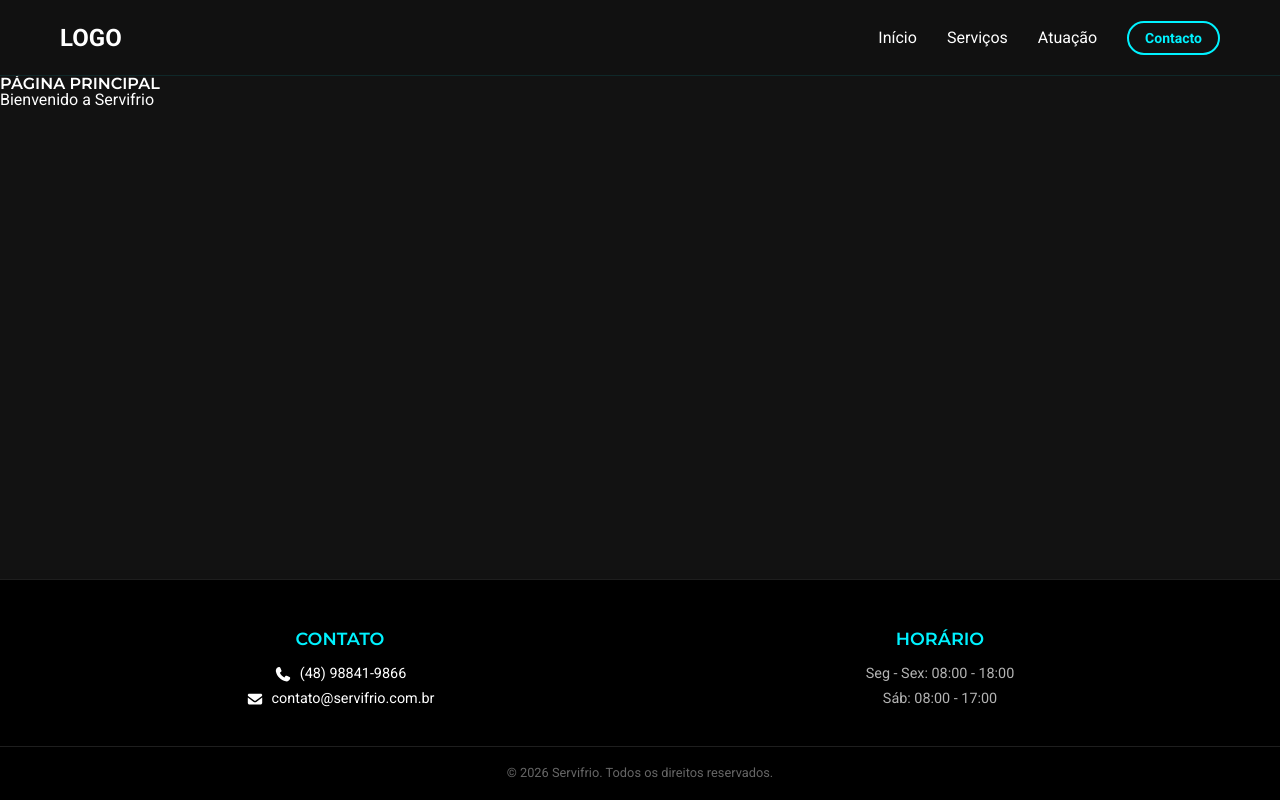
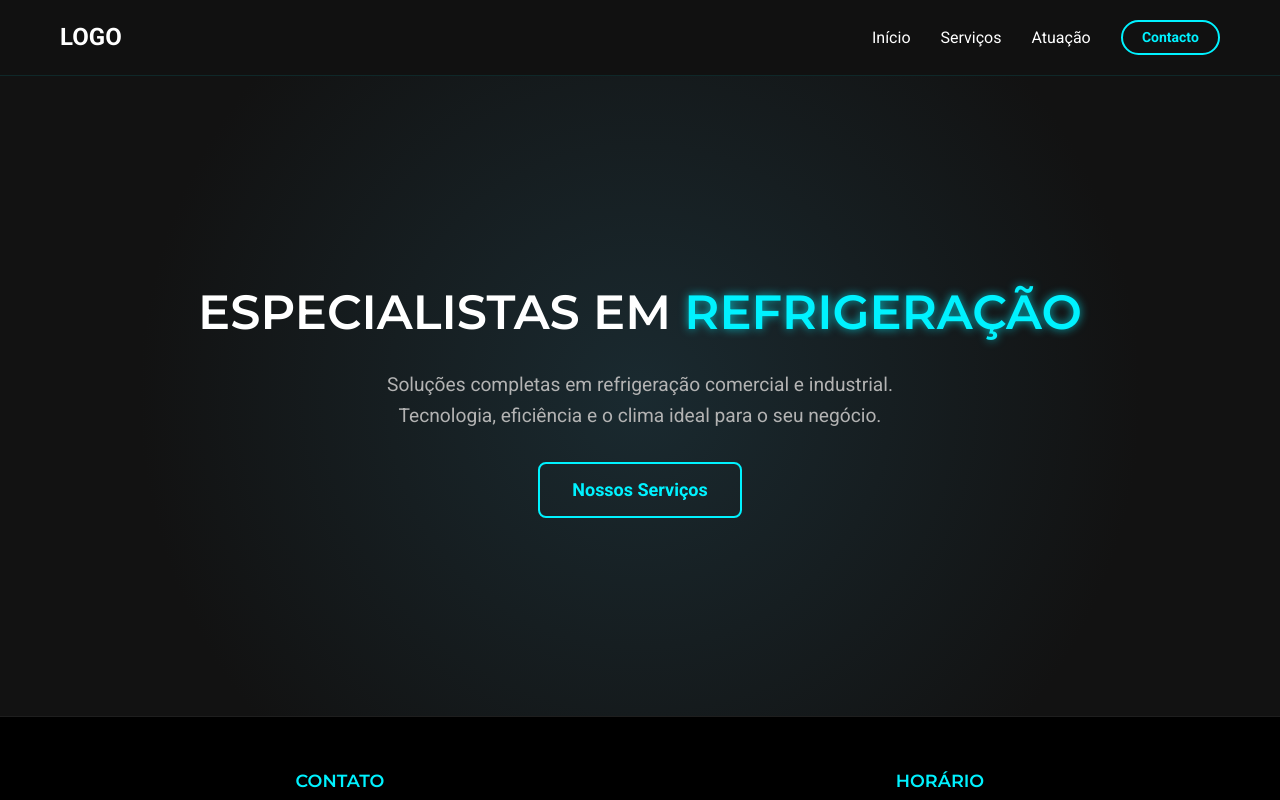
Before and after one commit to renlin-code/servifrio, a Nuxt app: page / in a window 1280 px wide. Shown: the top 800 px of the page. Built offline with nearby package versions, Linux system fonts and the light colour scheme.

Commit message:
add home hero

```diff
--- a/app/assets/scss/_vars.scss
+++ b/app/assets/scss/_vars.scss
@@ -15,3 +15,9 @@ $shadow_link-hover: 0 0 8px $color_primary;
 // FONTS
 $font-family_heading: 'Montserrat', sans-serif;
 $font-family_body: 'Roboto', sans-serif;
+
+//BREAKPOINTS
+$bp_sm: 576px;
+$bp_md: 768px;
+$bp_lg: 992px;
+$bp_xl: 1200px;
--- a/app/assets/scss/main.scss
+++ b/app/assets/scss/main.scss
@@ -16,6 +16,7 @@ body {
   font-family: $font-family_body;
   color: $color_white;
   background-color: $color_bg-dark;
+  line-height: 1.6;
 }
 
 .fs-2xs {
--- /dev/null
+++ b/app/components/home-page/Hero.vue
@@ -0,0 +1,43 @@
+<template>
+  <section class="hero">
+    <div class="app-container hero__container">
+      <h1 class="hero__title">Especialistas em <span>Refrigeração</span></h1>
+      <p class="hero__subtitle">Soluções completas em refrigeração comercial e industrial. Tecnologia, eficiência e o clima ideal para o seu negócio.</p>
+      <UiButton
+        class="hero__cta"
+        variant="outline"
+        size="lg"
+      >
+        Nossos Serviços
+      </UiButton>
+    </div>
+  </section>
+</template>
+
+<style scoped lang="scss">
+.hero {
+  height: 80vh;
+  display: flex;
+  align-items: center;
+  justify-content: center;
+  text-align: center;
+  background: radial-gradient(circle at center, #1a2a30 0%, $color_bg-dark 70%);
+  &__title {
+    margin-bottom: 20px;
+    font-size: 3rem;
+    @media screen and (max-width: $bp_md) {
+      font-size: 2rem;
+    }
+    span {
+      color: $color_primary;
+      text-shadow: $shadow_glow;
+    }
+  }
+  &__subtitle {
+    color: $color_gray;
+    font-size: 1.2rem;
+    max-width: 600px;
+    margin: 0 auto 30px;
+  }
+}
+</style>
--- a/app/components/ui/Button.vue
+++ b/app/components/ui/Button.vue
@@ -92,7 +92,7 @@ const btnClasses = computed(() => ({
 
   /* Sizes */
   &--sm {
-    padding: 0.5rem 1rem;
+    padding: 0.3rem 1.2rem;
   }
 
   &--md {
@@ -113,11 +113,9 @@ const btnClasses = computed(() => ({
     &:hover:not(:disabled) {
       background: linear-gradient(135deg, rgba($color_primary, 0.3), rgba($color_primary, 0.2));
       box-shadow: 0 0 20px rgba($color_primary, 0.9);
-      transform: translateY(-2px);
     }
 
     &:active:not(:disabled) {
-      transform: translateY(0);
       box-shadow: 0 0 15px rgba($color_primary, 0.7);
     }
   }
@@ -162,10 +160,12 @@ const btnClasses = computed(() => ({
 
     &:hover:not(:disabled) {
       background: rgba($color_primary, 0.1);
+      box-shadow: 0 0 20px rgba($color_primary, 0.9);
     }
 
     &:active:not(:disabled) {
       background: rgba($color_primary, 0.2);
+      box-shadow: 0 0 15px rgba($color_primary, 0.7);
     }
   }
 
--- a/app/pages/index.vue
+++ b/app/pages/index.vue
@@ -1,8 +1,5 @@
 <template>
-  <div>
-    <h1>Página Principal</h1>
-    <p>Bienvenido a Servifrio</p>
-  </div>
+  <HomePageHero />
 </template>
 
 <script setup lang="ts">
```
Also changed, not shown: app/components/layout/NavMenu.vue (+4 -4 lines). Lines whose indentation alone changed are shown as unchanged.
